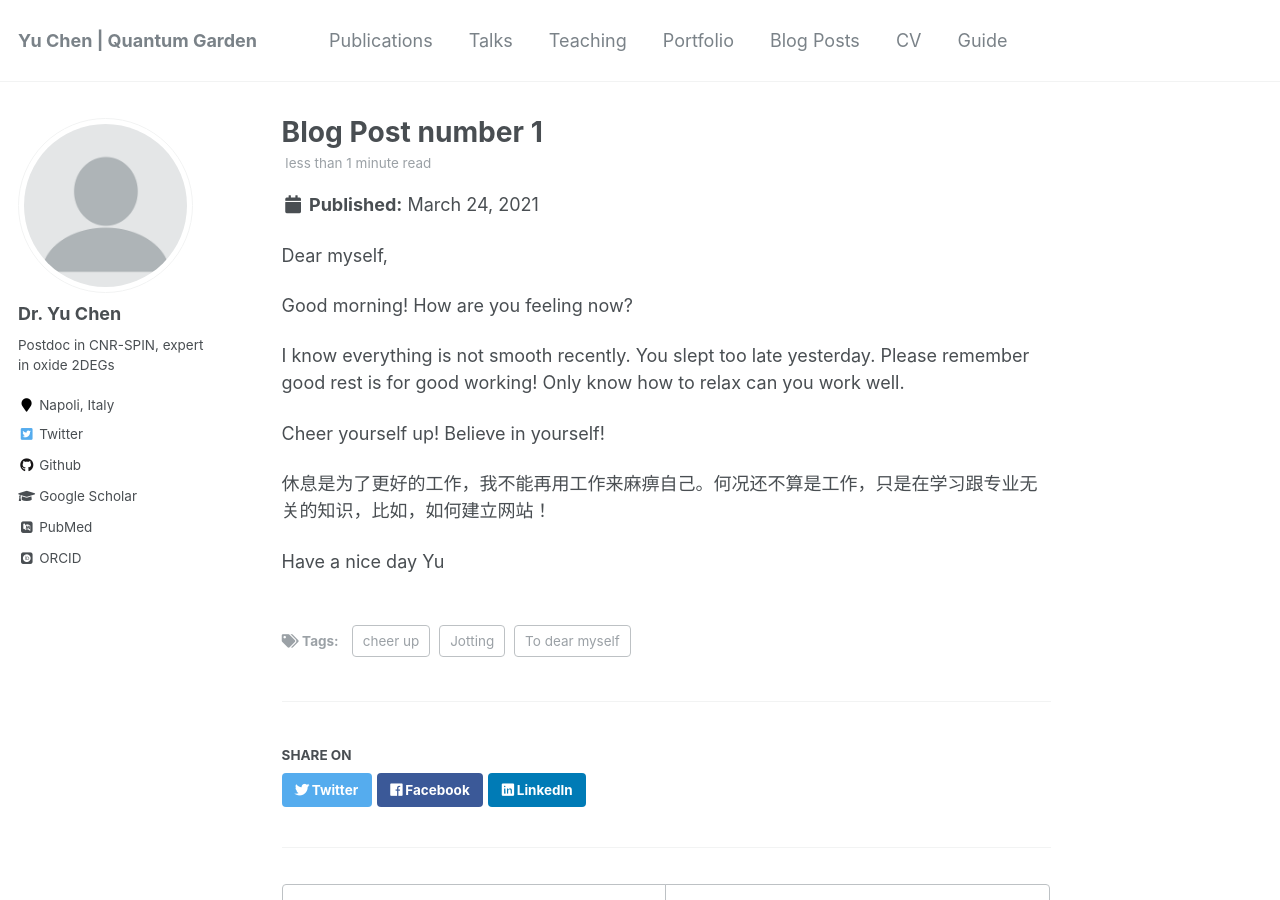
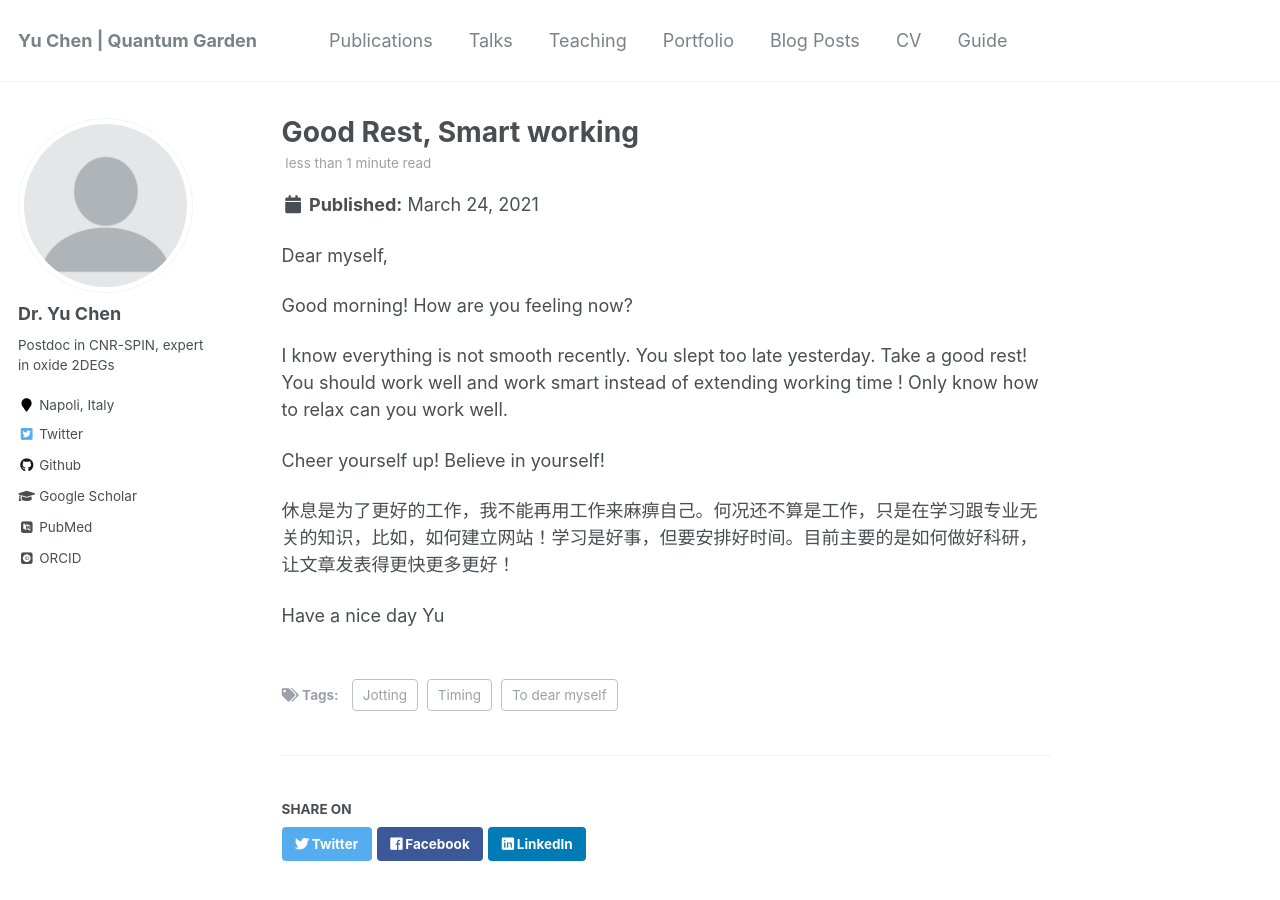
Before and after one commit to DaffodilYu/yuchen.github.io, a Jekyll site: the page built from _posts/2012-08-14-blog-post-1.md, in a window 1280 px wide and 900 px high. Built offline with Jekyll 4.4.1, drawn with Linux system fonts in a browser that asks for light colours; some web fonts are replaced.

Commit message:
Blog update

```diff
--- a/_posts/2012-08-14-blog-post-1.md
+++ b/_posts/2012-08-14-blog-post-1.md
@@ -1,22 +1,22 @@
 ---
-title: 'Blog Post number 1'
+title: 'Good Rest, Smart working'
 date: 2021-03-24
 permalink: /posts/2012/08/blog-post-1/
 tags:
   - To dear myself  # Topic
   - Jotting         # note class
-  - cheer up       # content
+  - Timing       # content
 ---
 
 Dear myself,
 
 Good morning! How are you feeling now?
 
-I know everything is not smooth recently. You slept too late yesterday. Please remember good rest is for good working! Only know how to relax can you work well.
+I know everything is not smooth recently. You slept too late yesterday. Take a good rest! You should work well and work smart instead of extending working time ! Only know how to relax can you work well.
 
 Cheer yourself up! Believe in yourself!
 
-休息是为了更好的工作，我不能再用工作来麻痹自己。何况还不算是工作，只是在学习跟专业无关的知识，比如，如何建立网站！
+休息是为了更好的工作，我不能再用工作来麻痹自己。何况还不算是工作，只是在学习跟专业无关的知识，比如，如何建立网站！学习是好事，但要安排好时间。目前主要的是如何做好科研，让文章发表得更快更多更好！
 
 Have a nice day
 Yu
```
